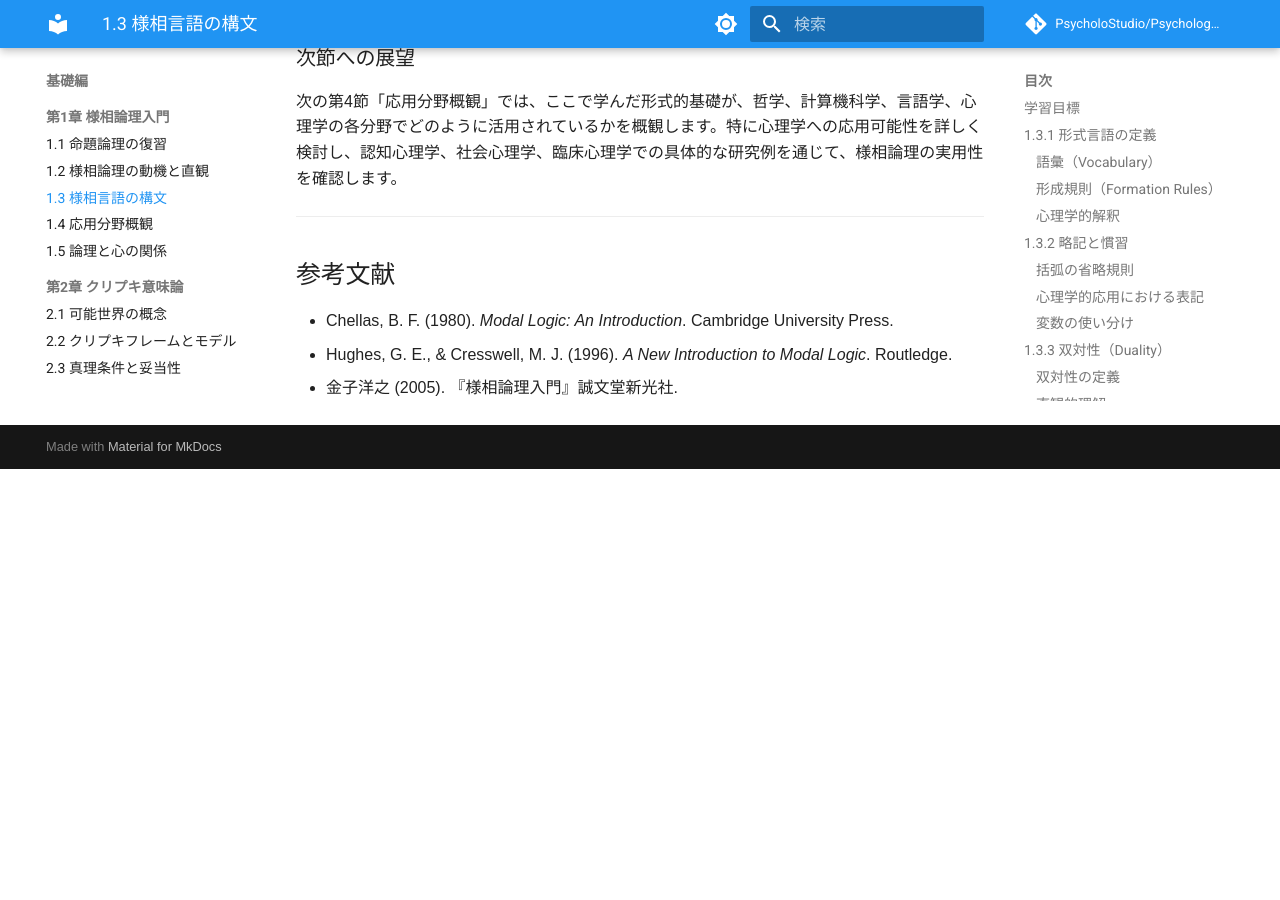
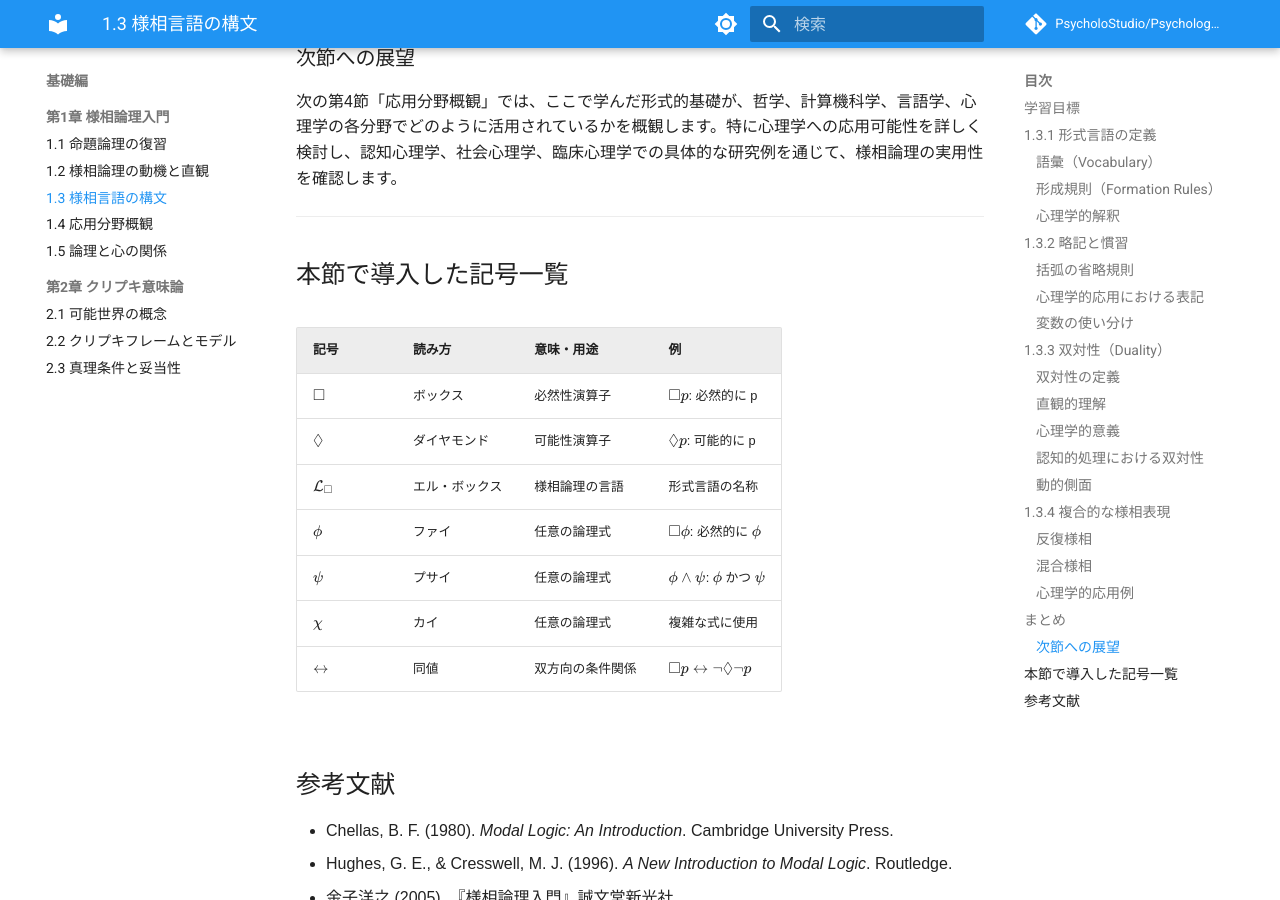
Before and after one commit to PsycholoStudio/Psychology-On-Epistemic-Logic, an MkDocs documentation site: the page built from docs/foundations/1-3-modal-syntax.md, in a window 1280 px wide and 900 px high, scrolled down 5367 px. Built offline with MkDocs 1.6.1 and Material for MkDocs 9.7.7, drawn with Linux system fonts in a browser that asks for light colours; comment, search, counter and statistics services are not loaded; before the commit the page ends 5836 px from its top, so only the background shows below that.

Commit message:
記号表機能を追加：読者の理解促進
## 新機能
- 各節末尾に「記号一覧表」を追加するルール策定
- 第1.3節に実例として記号表を実装
- 記号、読み方、意味、具体例を体系的に整理

## 効果
- 読者が記号を参照しやすくなる
- 学習の振り返りと定着を促進
- 教科書としての親切さを向上

🤖 Generated with [Claude Code](https://claude.ai/code)

Co-Authored-By: Claude <noreply@anthropic.com>

```diff
--- a/docs/foundations/1-3-modal-syntax.md
+++ b/docs/foundations/1-3-modal-syntax.md
@@ -155,6 +155,18 @@
 
 ---
 
+## 本節で導入した記号一覧
+
+| 記号 | 読み方 | 意味・用途 | 例 |
+|------|--------|------------|-----|
+| \\(\\Box\\) | ボックス | 必然性演算子 | \\(\\Box p\\): 必然的に p |
+| \\(\\Diamond\\) | ダイヤモンド | 可能性演算子 | \\(\\Diamond p\\): 可能的に p |
+| \\(\\mathcal{L}_\\Box\\) | エル・ボックス | 様相論理の言語 | 形式言語の名称 |
+| \\(\\phi\\) | ファイ | 任意の論理式 | \\(\\Box\\phi\\): 必然的に \\(\\phi\\) |
+| \\(\\psi\\) | プサイ | 任意の論理式 | \\(\\phi \\land \\psi\\): \\(\\phi\\) かつ \\(\\psi\\) |
+| \\(\\chi\\) | カイ | 任意の論理式 | 複雑な式に使用 |
+| \\(\\leftrightarrow\\) | 同値 | 双方向の条件関係 | \\(\\Box p \\leftrightarrow \\neg\\Diamond\\neg p\\) |
+
 ## 参考文献
 
 - Chellas, B. F. (1980). *Modal Logic: An Introduction*. Cambridge University Press.
```
Also changed, not shown: CLAUDE.md (+8 -0 lines).
